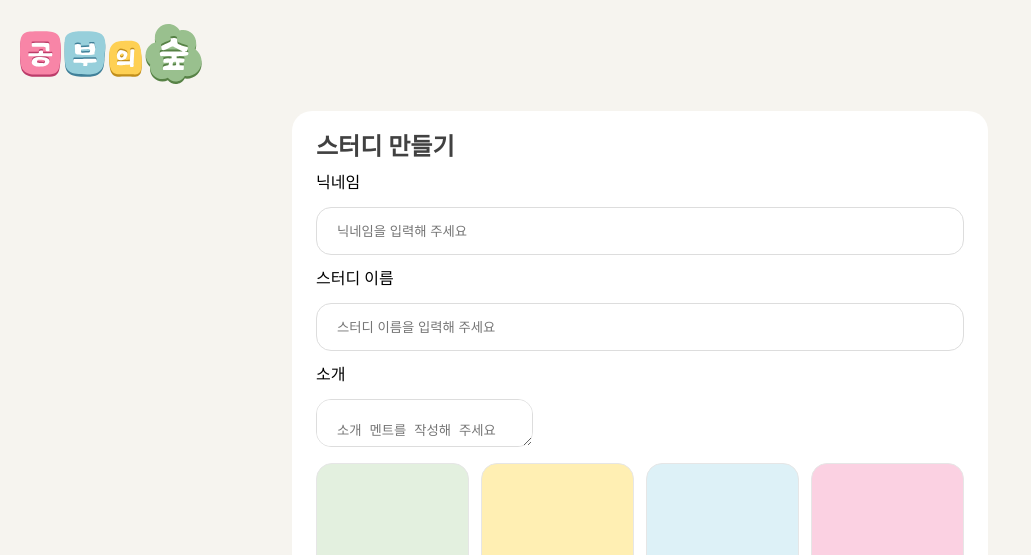
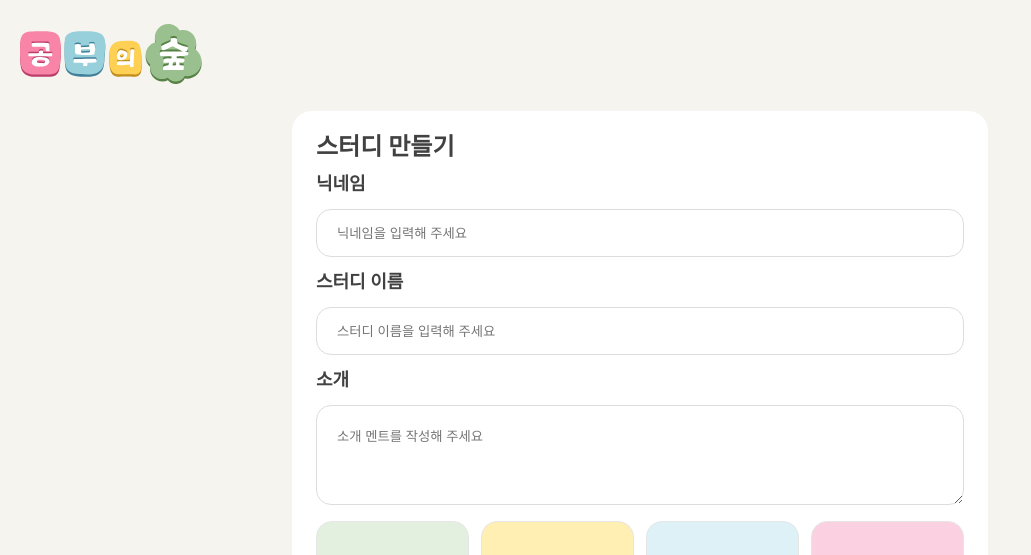
Before and after one commit to Let-s-Study/codit-first-team-mission, a React (Vite) app: page /create in a window 1280 px wide. Shown: the top 555 px of the page, without its empty margins (0-1031 px from the left). Built offline with nearby package versions, Linux system fonts and the light colour scheme; no server answers; a web font is replaced by a local one.

Commit message:
Create Study API and Input fix

```diff
--- a/src/pages/CreateStudy/CreateStudyPage.jsx
+++ b/src/pages/CreateStudy/CreateStudyPage.jsx
@@ -80,7 +80,6 @@ const handleSubmit = async (e) => {
         const res = await apiClient.post("/studies", values);
 
         console.log("[POST] response:", res.status, res.data);
-
         // 성공 시
         const created = res.data;
         alert("스터디가 성공적으로 만들어졌어요!");
@@ -98,8 +97,6 @@ const handleSubmit = async (e) => {
         setIsSubmitting(false);
     }
     };
-
-
     return (
         <div className={style.wrap}>
         <form onSubmit={handleSubmit} noValidate>
@@ -153,7 +150,7 @@ const handleSubmit = async (e) => {
                 placeholder="비밀번호를 다시 한 번 입력해 주세요"
                 error={errors.passwordCheck}
             />
-            <button className={style.create}>만들기</button>
+            <button type='submit' className={style.create}>만들기</button>
         </form>
         </div>
     );
--- a/src/pages/CreateStudy/InputSection.module.scss
+++ b/src/pages/CreateStudy/InputSection.module.scss
@@ -5,30 +5,26 @@
     flex-direction: column;
     align-items: flex-start;
     gap: 1rem;
-        & input{
-        width: 40.5rem;
-        height: 3rem;
-        border-radius: 0.9375rem;
-        padding: 1.25rem;
-        border: 1px solid var(--gray-gray_DDDDDD, #DDD);
-        background: #FFF;}
-        & textarea{
-            width: 100%;
-            height: 3rem;
+        & input, & textarea{
+            width: 40.5rem;
             border-radius: 0.9375rem;
             padding: 1.25rem;
             border: 1px solid var(--gray-gray_DDDDDD, #DDD);
-            background: #FFF;
+            font-family: v.$FFbase;
+        }
+        & input{
+        height: 3rem;
+        background: #FFF;}
+        & textarea {
+            height: 6.25rem;
+
         }
 }
-.error{
-    color: var(--red-error_C41013, #C41013);
-    font-family: 'Pretendard';
-    font-size: 0.875rem;
-    font-style: normal;
-    font-weight: 400;
-    line-height: normal;
-}
-.label{
+
+label{
     @include v.fonts(v.$FSsubtitle, v.$FWbase,v.$Ctext);
 }
+.error{
+    @include v.fonts(v.$FSsubtext, v.$FWsubtext,v.$Cerror);
+
+}
--- a/src/pages/HabitTracker/TrackContainer.jsx
+++ b/src/pages/HabitTracker/TrackContainer.jsx
@@ -53,7 +53,6 @@ export function TrackContainer() {
         </div>
         );
     }
-    // 정상 렌더
     return (
         <HabitTracker
         habits={habits}
--- a/src/styles/global.scss
+++ b/src/styles/global.scss
@@ -23,6 +23,7 @@ $Cborder: #e5e5e5;
 $Ctext: #414141;
 $Csubtext: #818181;
 $Cbtn: #99c08e;
+$Cerror: #C41013;
 
 $FFbase: 'Pretendard', sans-serif;
 $FFbtn:'JejuStoneWall', sans-serif;
@@ -109,9 +110,7 @@ a {
     }
     @include mobile {
       & {
-                border-radius: 0.5rem;
-        width: 6.25rem;
-        height: 2.375rem;
+
         font-size: 0.625rem;
         text-shadow: -0.08px -1px #578246 ;
       }
```
